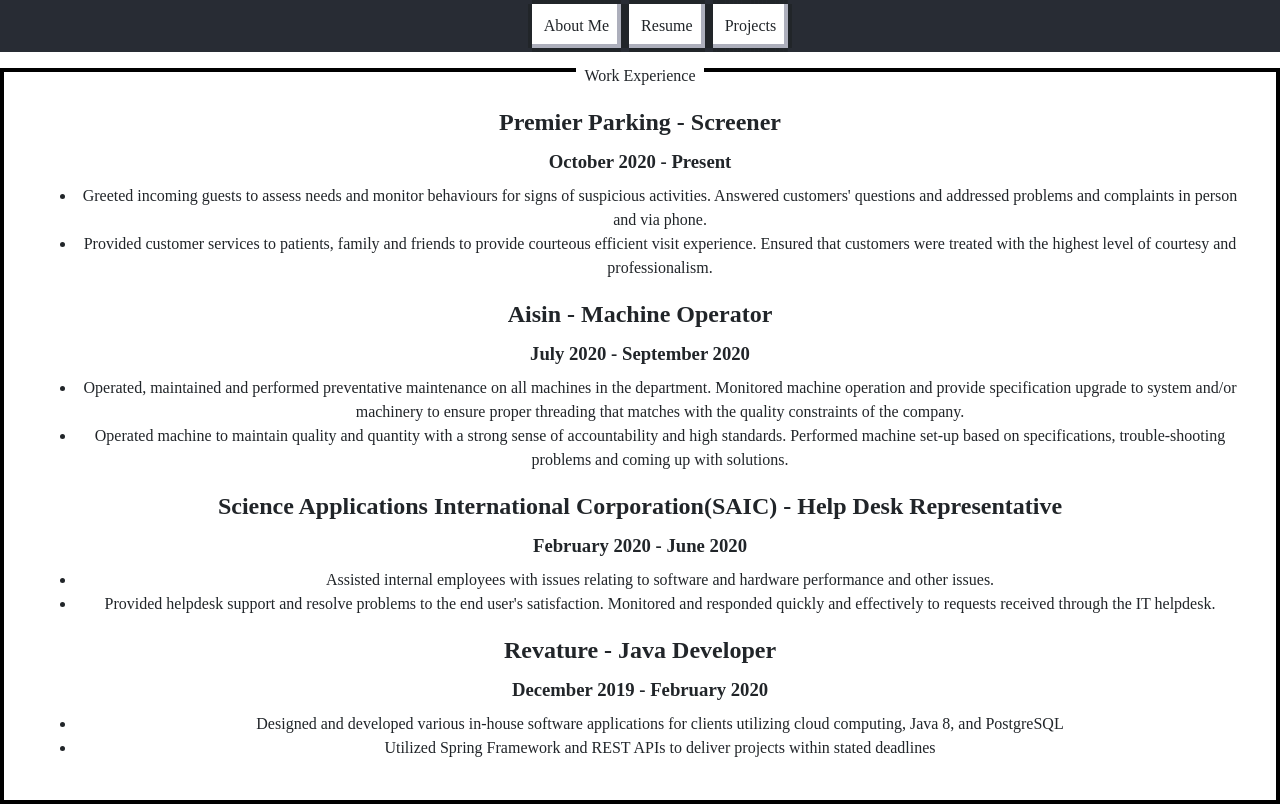
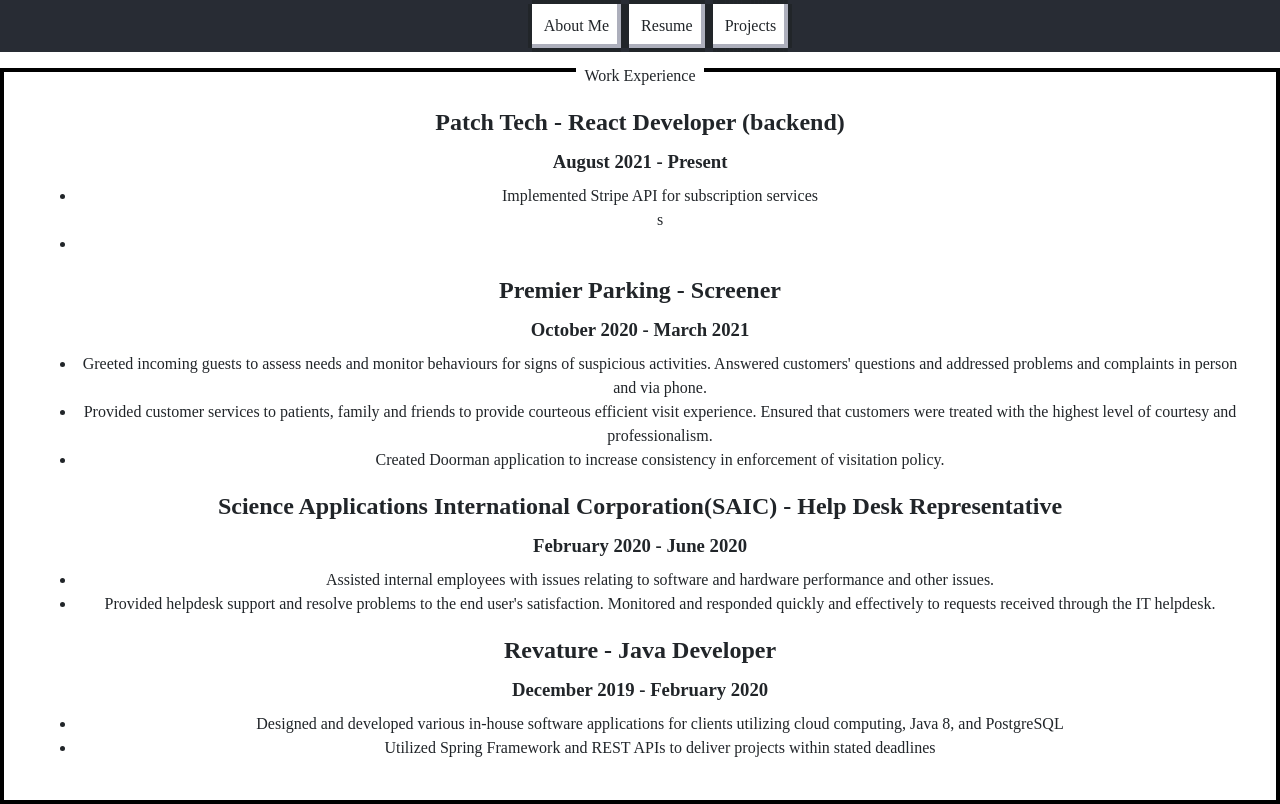
Before and after one commit to tiptondt1998/react-portfolio, a React (Create React App) app: page / in a window 1280 px wide. Both pictures are taken after a click on the item "Resume". Built offline with nearby package versions, Linux system fonts and the light colour scheme.

Commit message:
added patch tech to work expereience

```diff
--- a/src/components/Resume/index.js
+++ b/src/components/Resume/index.js
@@ -7,10 +7,15 @@
 
 <div class="nes-container with-title is-centered">
 <p class="title">Work Experience</p>
-      <p>
-
+    <p>
+    <h1>Patch Tech - React Developer (backend)</h1>
+    <h3>August 2021 - Present</h3>
+    <ul>
+      <li>Implemented Stripe API for subscription services</li>s
+      <li></li>
+    </ul>
      <h1>Premier Parking - Screener</h1>
-     <h3>October 2020 - Present</h3>
+     <h3>October 2020 - March 2021</h3>
      <ul>
        <li>
        Greeted incoming guests to assess needs and monitor behaviours for signs of suspicious activities. Answered
@@ -20,22 +25,10 @@
        Provided customer services to patients, family and friends to provide courteous efficient visit experience.
        Ensured that customers were treated with the highest level of courtesy and professionalism.
        </li>
+       <li>
+         Created Doorman application to increase consistency in enforcement of visitation policy.
+       </li>
      </ul>
-
-      <h1>Aisin - Machine Operator</h1>
-      <h3>July 2020 - September 2020</h3>
-      <ul>
-        <li>
-        Operated, maintained and performed preventative maintenance on all machines in the department.
-Monitored machine operation and provide specification upgrade to system and/or machinery to ensure
-proper threading that matches with the quality constraints of the company.
-        </li>
-        <li>
-        Operated machine to maintain quality and quantity with a strong sense of accountability and high standards.
-Performed machine set-up based on specifications, trouble-shooting problems and coming up with
-solutions.
-        </li>
-      </ul>
 
 <h1>Science Applications International Corporation(SAIC) - Help Desk Representative</h1>
 <h3>February 2020 - June 2020</h3>
```
